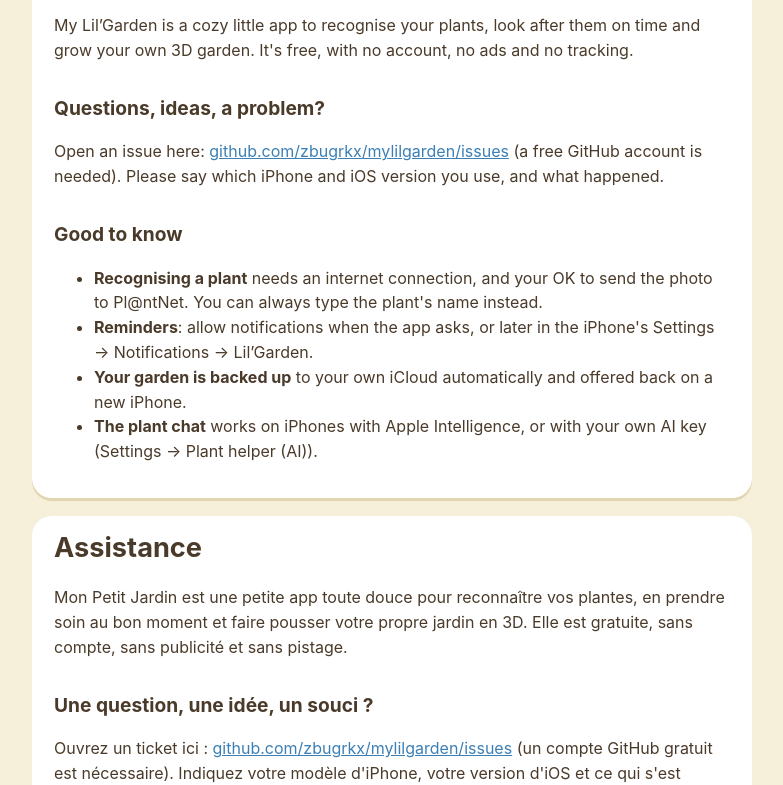
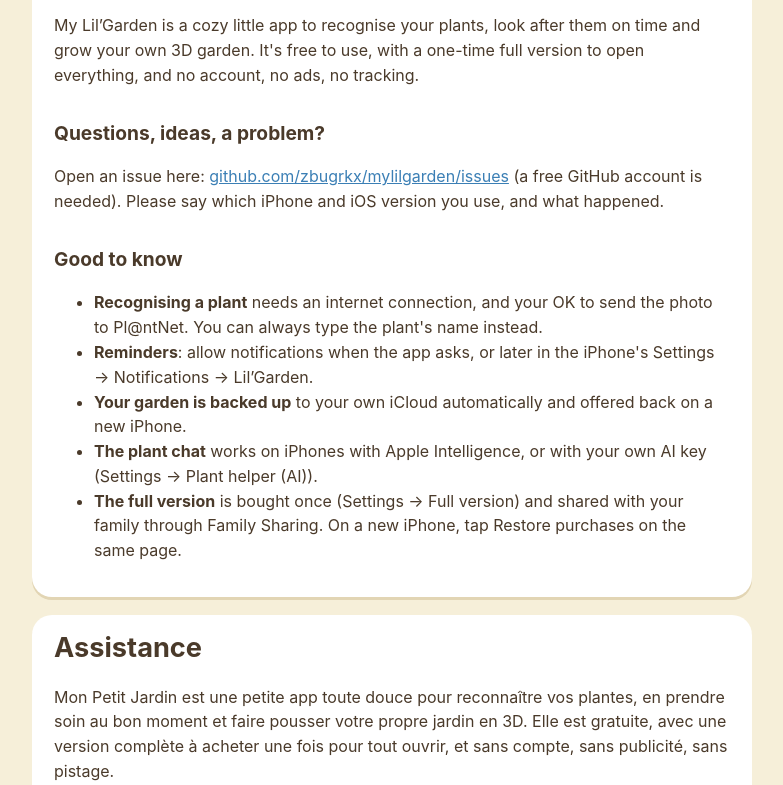
Before and after one commit to zbugrkx/mylilgarden, a plain HTML site: page support.html in a window 1280 px wide. Shown: the part 171-956 px from the top of the page, without its empty margins (248-1031 px from the left). Drawn offline with Linux system fonts and the light colour scheme.

Commit message:
Support and privacy: the full version and purchases

```diff
--- a/support.html
+++ b/support.html
@@ -14,7 +14,7 @@ nav a{margin-right:14px}
 <div class="card">
 <h1>Support</h1>
 <p>My Lil’Garden is a cozy little app to recognise your plants, look after them on time and grow your own 3D garden.
-It's free, with no account, no ads and no tracking.</p>
+It's free to use, with a one-time full version to open everything, and no account, no ads, no tracking.</p>
 <h2>Questions, ideas, a problem?</h2>
 <p>Open an issue here: <a href="https://github.com/zbugrkx/mylilgarden/issues">github.com/zbugrkx/mylilgarden/issues</a>
 (a free GitHub account is needed). Please say which iPhone and iOS version you use, and what happened.</p>
@@ -24,12 +24,13 @@ It's free, with no account, no ads and no tracking.</p>
 <li><b>Reminders</b>: allow notifications when the app asks, or later in the iPhone's Settings → Notifications → Lil’Garden.</li>
 <li><b>Your garden is backed up</b> to your own iCloud automatically and offered back on a new iPhone.</li>
 <li><b>The plant chat</b> works on iPhones with Apple Intelligence, or with your own AI key (Settings → Plant helper (AI)).</li>
+<li><b>The full version</b> is bought once (Settings → Full version) and shared with your family through Family Sharing. On a new iPhone, tap Restore purchases on the same page.</li>
 </ul>
 </div>
 <div class="card">
 <h1>Assistance</h1>
 <p>Mon Petit Jardin est une petite app toute douce pour reconnaître vos plantes, en prendre soin au bon moment et faire
-pousser votre propre jardin en 3D. Elle est gratuite, sans compte, sans publicité et sans pistage.</p>
+pousser votre propre jardin en 3D. Elle est gratuite, avec une version complète à acheter une fois pour tout ouvrir, et sans compte, sans publicité, sans pistage.</p>
 <h2>Une question, une idée, un souci ?</h2>
 <p>Ouvrez un ticket ici : <a href="https://github.com/zbugrkx/mylilgarden/issues">github.com/zbugrkx/mylilgarden/issues</a>
 (un compte GitHub gratuit est nécessaire). Indiquez votre modèle d'iPhone, votre version d'iOS et ce qui s'est passé.</p>
@@ -39,6 +40,7 @@ pousser votre propre jardin en 3D. Elle est gratuite, sans compte, sans publicit
 <li><b>Les rappels</b> : autorisez les notifications quand l'app le demande, ou plus tard dans Réglages → Notifications → Jardinet.</li>
 <li><b>Votre jardin est sauvegardé</b> automatiquement dans votre propre iCloud, et proposé sur un nouvel iPhone.</li>
 <li><b>La discussion</b> fonctionne sur les iPhone avec Apple Intelligence, ou avec votre propre clé d'IA (Réglages → Assistant plantes (IA)).</li>
+<li><b>La version complète</b> s'achète une fois (Réglages → Version complète) et se partage avec votre famille grâce au partage familial. Sur un nouvel iPhone, touchez Restaurer les achats sur la même page.</li>
 </ul>
 </div>
 </main></body></html>
```
Also changed, not shown: privacy.html (+4 -0 lines).
